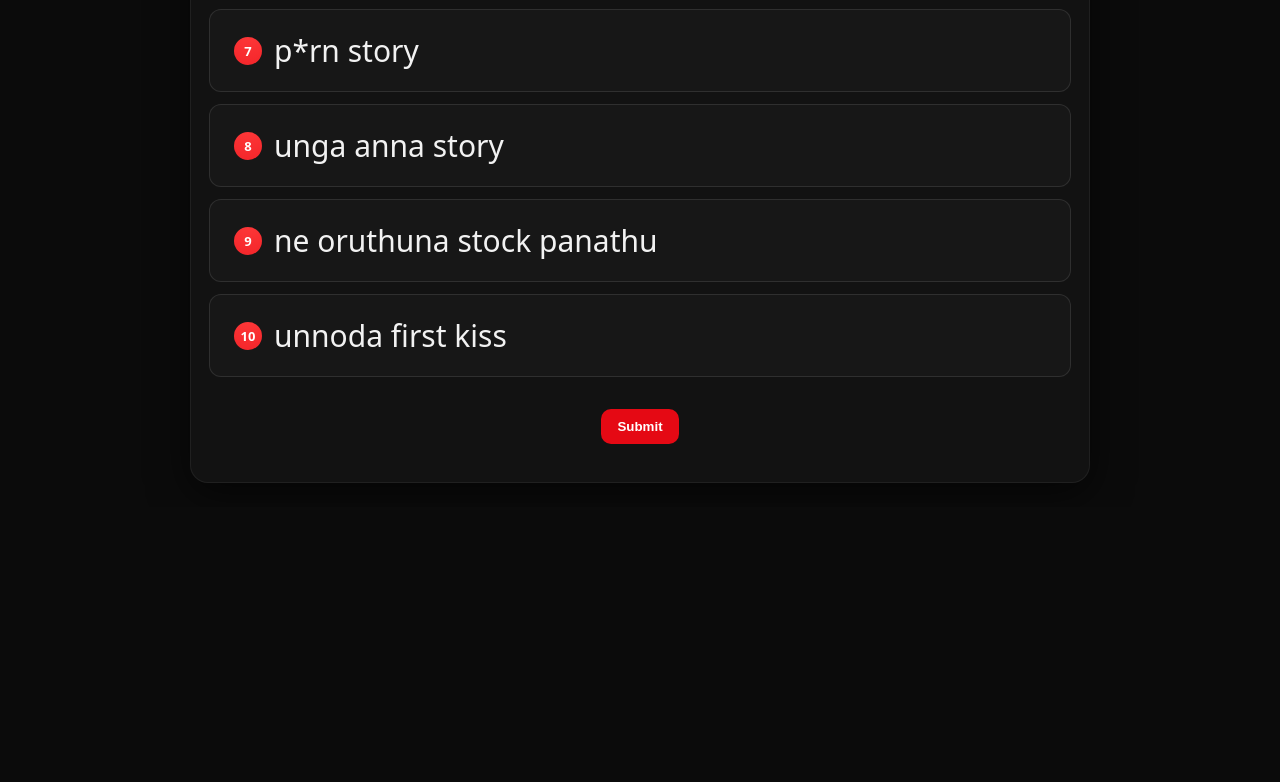
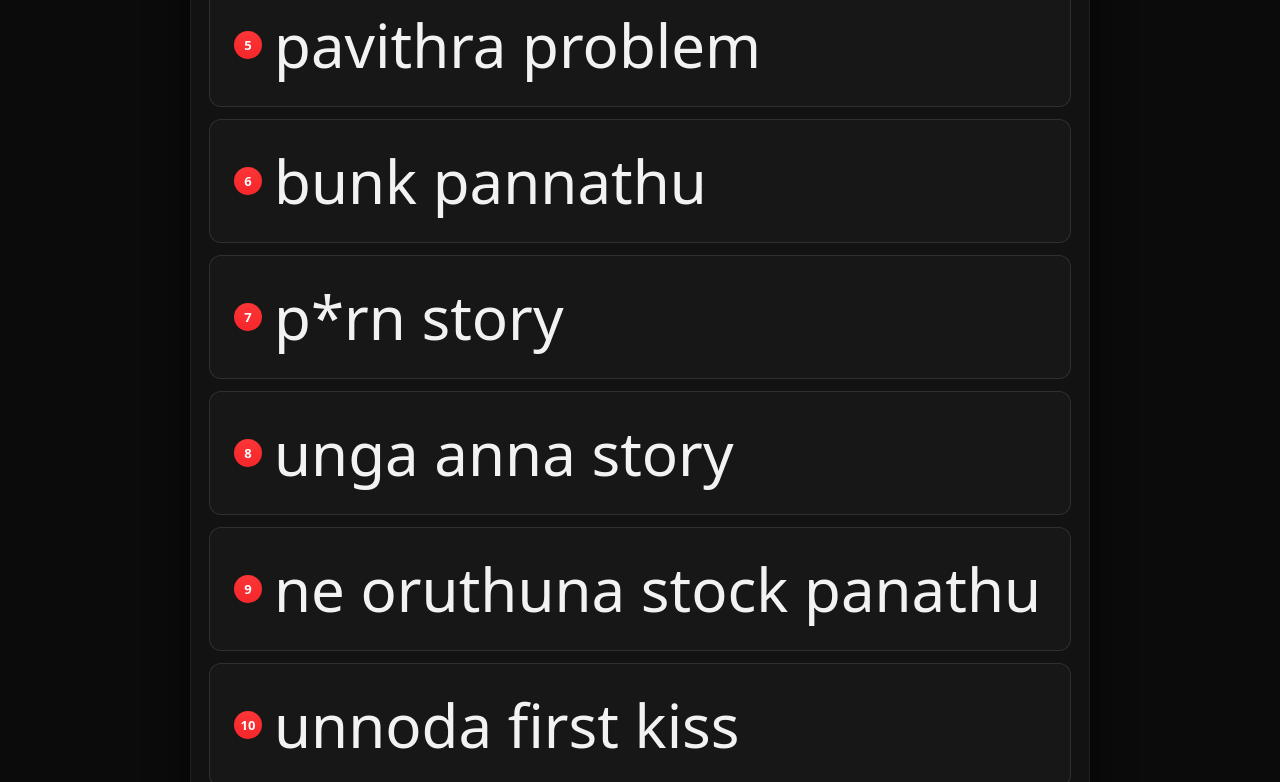
Before and after one commit to dhanushmurugan45/10ans, a plain HTML site: page index.html in a window 1280 px wide. Shown: the part 703-1485 px from the top of the page. Before the commit the page ends 1210 px from the top, so only its background shows below. Drawn offline with Linux system fonts and the light colour scheme.

Commit message:
Update index.html

```diff
--- a/index.html
+++ b/index.html
@@ -113,7 +113,7 @@
       color: white;
     }
 
-    .text { font-size: 30px; }
+    .text { font-size: 60px; }
 
     .btn {
       display: inline-block;
```
